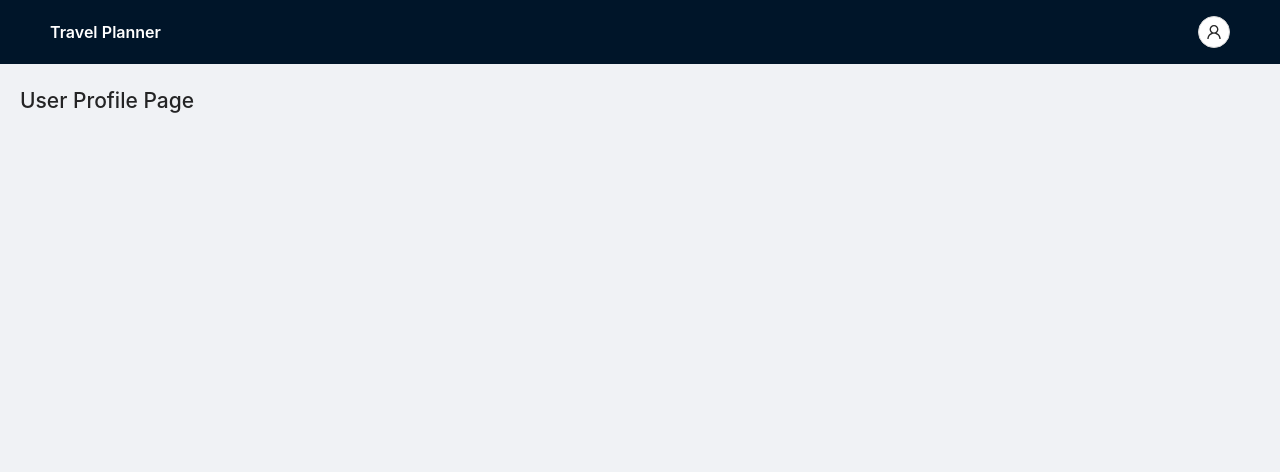
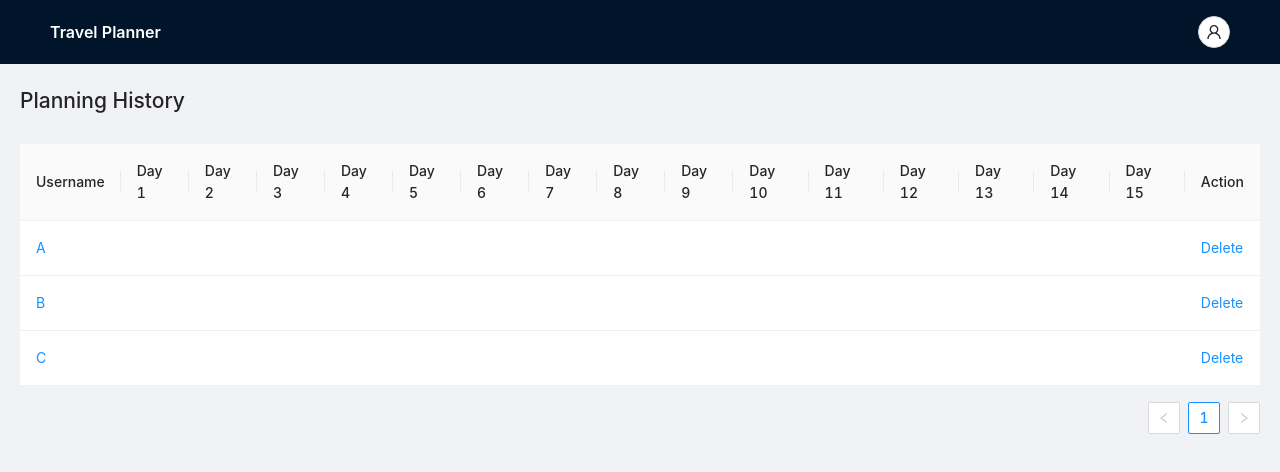
Before and after one commit to fongziyjun16/TravelPlannerFrontEnd, a React (Create React App) app: page /profile in a window 1280 px wide. Shown: the top 472 px of the page. Built offline with nearby package versions, Linux system fonts and the light colour scheme; what google-maps-react would draw is missing.

Commit message:
Update UserProfile.js

```diff
--- a/src/pages/UserProfile.js
+++ b/src/pages/UserProfile.js
@@ -1,10 +1,126 @@
-import { Component } from "react";
+import React, { Component } from "react";
+import { Space, Table } from 'antd';
+
+const columns = [
+  {
+    title: 'Username',
+    dataIndex: 'username',
+    key: 'username',
+    render: (text) => <a>{text}</a>,
+  },
+  {
+    title: 'Day 1',
+    dataIndex: 'day1',
+    key: 'day1',
+  },
+  {
+    title: 'Day 2',
+    dataIndex: 'day2',
+    key: 'day2',
+  },
+  {
+    title: 'Day 3',
+    dataIndex: 'day3',
+    key: 'day3',
+  },
+  {
+    title: 'Day 4',
+    dataIndex: 'day4',
+    key: 'day4',
+  },
+  {
+    title: 'Day 5',
+    dataIndex: 'day5',
+    key: 'day5',
+  },
+  {
+    title: 'Day 6',
+    dataIndex: 'day6',
+    key: 'day6',
+  },
+  {
+    title: 'Day 7',
+    dataIndex: 'day7',
+    key: 'day7',
+  },
+  {
+    title: 'Day 8',
+    dataIndex: 'day8',
+    key: 'day8',
+  },
+  {
+    title: 'Day 9',
+    dataIndex: 'day9',
+    key: 'day9',
+  },
+  {
+    title: 'Day 10',
+    dataIndex: 'day10',
+    key: 'day10',
+  },
+  {
+    title: 'Day 11',
+    dataIndex: 'day11',
+    key: 'day11',
+  },
+  {
+    title: 'Day 12',
+    dataIndex: 'day12',
+    key: 'day12',
+  },
+  {
+    title: 'Day 13',
+    dataIndex: 'day13',
+    key: 'day13',
+  },
+  {
+    title: 'Day 14',
+    dataIndex: 'day14',
+    key: 'day14',
+  },
+  {
+    title: 'Day 15',
+    dataIndex: 'day15',
+    key: 'day15',
+  },
+  {
+    title: 'Action',
+    key: 'action',
+    render: (_, record) => (
+      <Space size="middle">
+        <a>Delete</a>
+      </Space>
+    ),
+  },
+];
+const data = [
+  {
+    key: '1',
+    username: 'A',
+  },
+  {
+    key: '2',
+    username: 'B',
+  },
+  {
+    key: '3',
+    username: 'C',
+  },
+];
 
 class UserProfile extends Component {
-    render() {
+
+
+  render() {
         return (
           <>
-            <h1>User Profile Page</h1>
+            <h1>Planning History</h1>
+            <Space>
+              <Table
+              columns={columns}
+              dataSource={data}
+              ></Table>
+            </Space>
           </>
         );
     }
```
